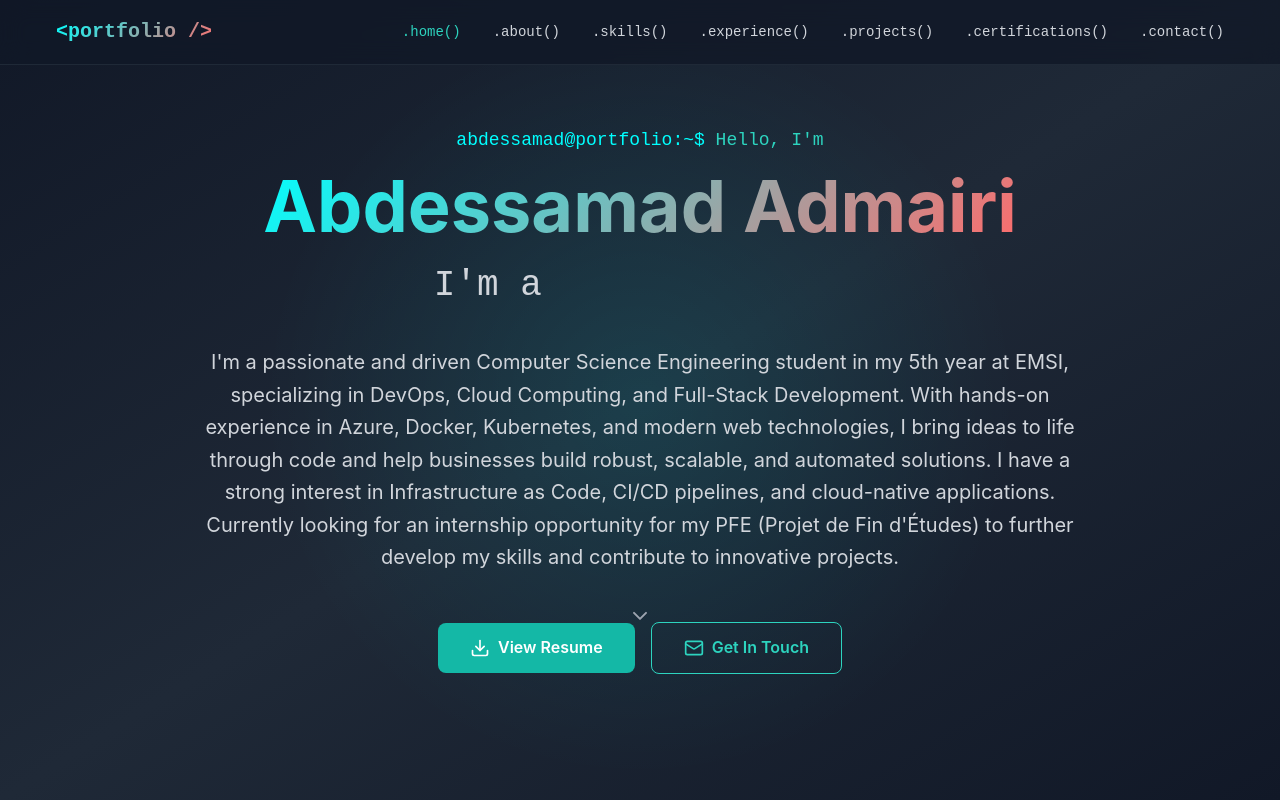
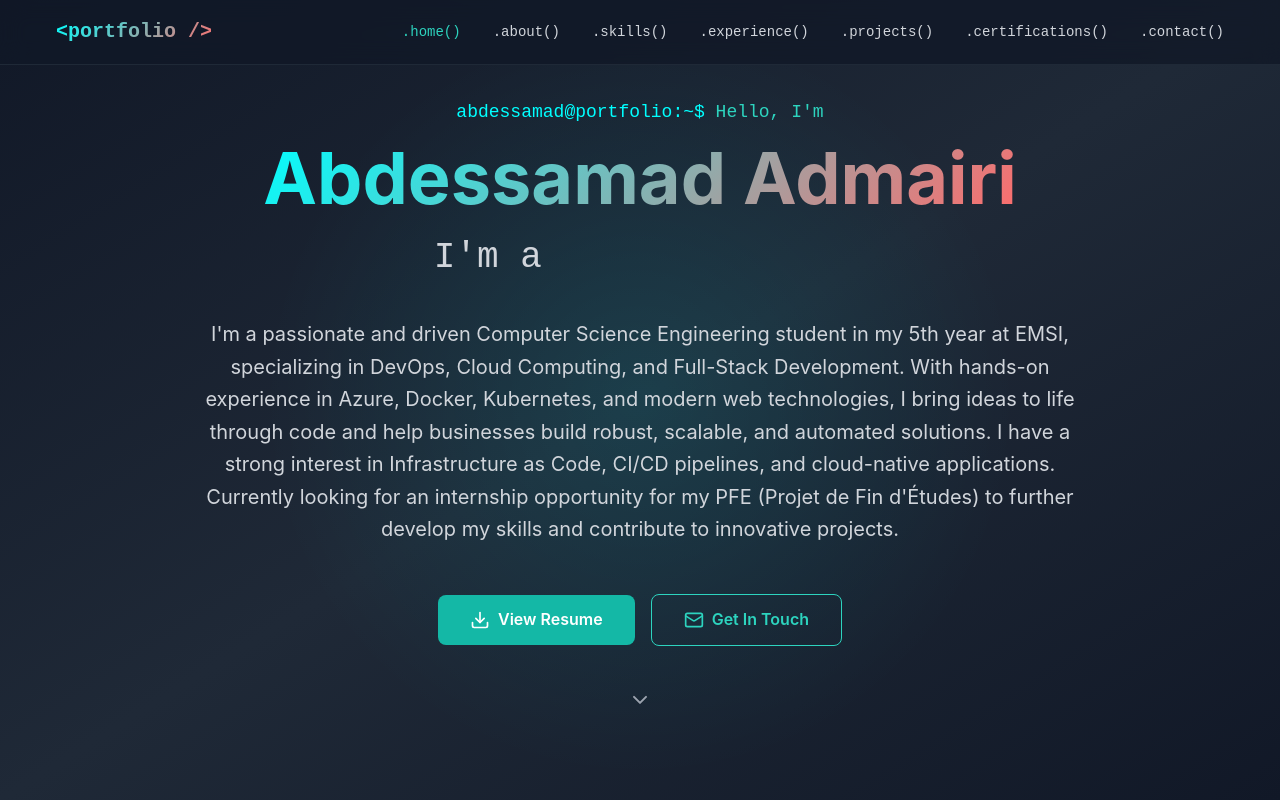
Before and after one commit to DevITJAX/my-devops-portfolio, a React (Vite) app: page / in a window 1280 px wide. Shown: the top 800 px of the page. Built offline with nearby package versions, Linux system fonts and the light colour scheme.

Commit message:
feat(hero): move scroll arrow under CTA buttons

```diff
--- a/src/components/sections/Hero.jsx
+++ b/src/components/sections/Hero.jsx
@@ -135,14 +135,12 @@
               <span>Get In Touch</span>
             </motion.a>
           </motion.div>
-        </motion.div>
-
-        {/* Scroll Indicator */}
+          {/* Scroll Indicator moved under buttons */}
           <motion.div
             initial={{ opacity: 0 }}
             animate={{ opacity: 1 }}
-          transition={{ delay: 1.5 }}
-          className="absolute bottom-12 left-1/2 transform -translate-x-1/2"
+            transition={{ delay: 1.2 }}
+            className="mt-8 flex justify-center"
           >
             <motion.button
               onClick={scrollToAbout}
@@ -154,6 +152,7 @@
               <ChevronDown size={24} />
             </motion.button>
           </motion.div>
+        </motion.div>
       </div>
     </section>
   )
```
Lines whose indentation alone changed are shown as unchanged.
